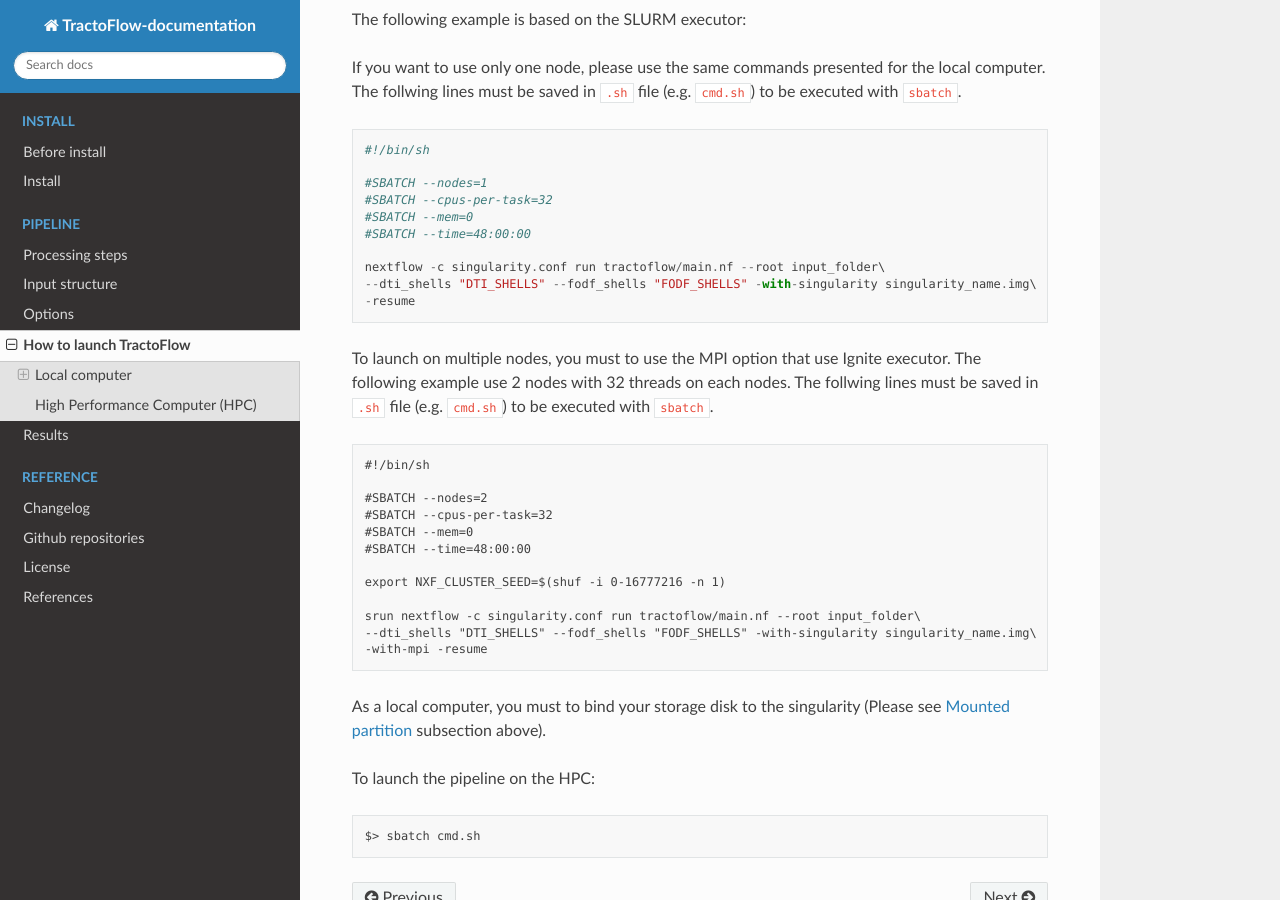
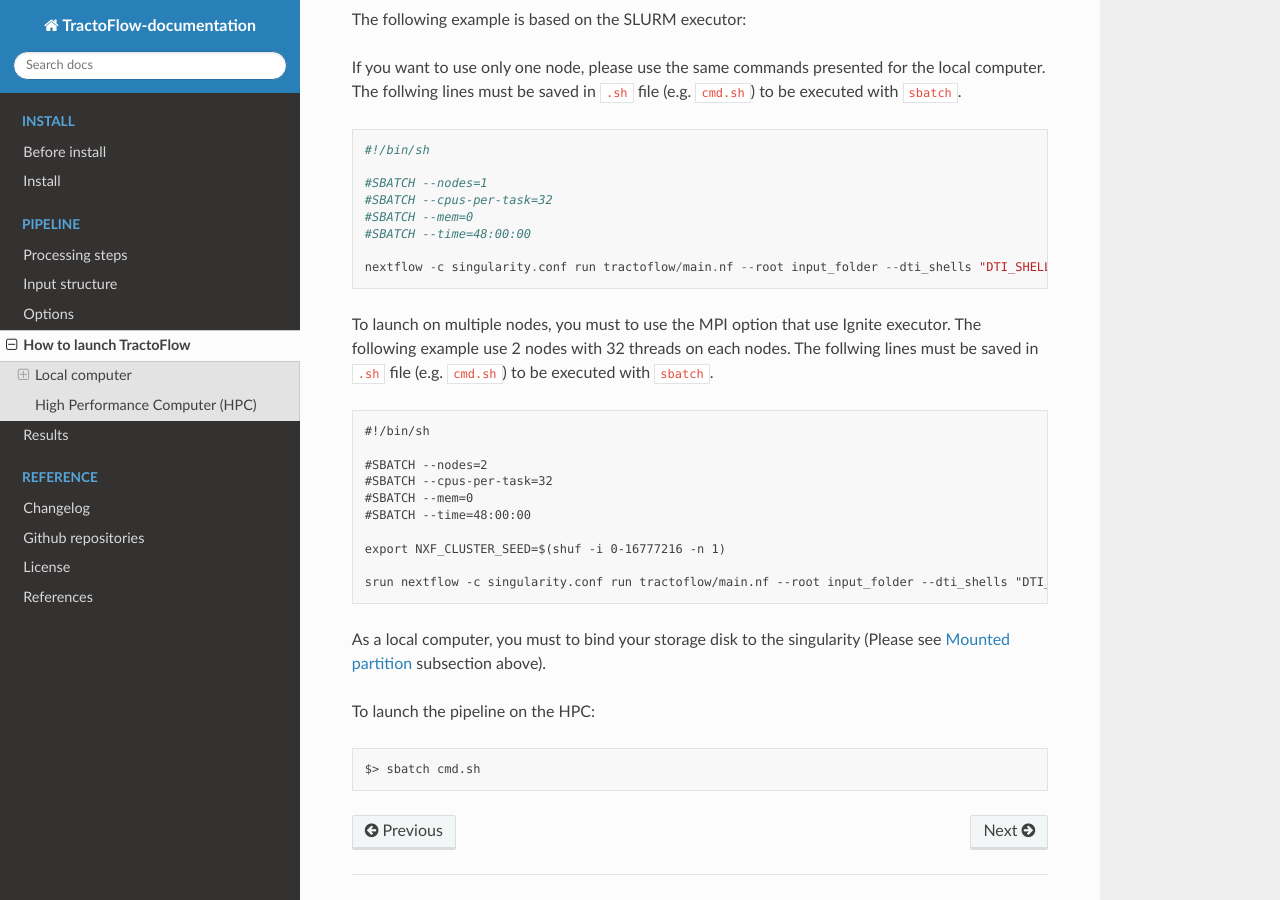
Before and after one commit to scilus/tractoflow_documentation, a Sphinx documentation site: the page built from source/pipeline/launch.rst, in a window 1280 px wide and 900 px high, scrolled down 989 px. Built offline with Sphinx 7.4.7 and the Read the Docs theme 2.0.0, drawn with Linux system fonts in a browser that asks for light colours.

Commit message:
Fix HPC bash

```diff
--- a/source/pipeline/launch.rst
+++ b/source/pipeline/launch.rst
@@ -61,9 +61,7 @@
     #SBATCH --mem=0
     #SBATCH --time=48:00:00
 
-    nextflow -c singularity.conf run tractoflow/main.nf --root input_folder\
-    --dti_shells "DTI_SHELLS" --fodf_shells "FODF_SHELLS" -with-singularity singularity_name.img\
-    -resume
+    nextflow -c singularity.conf run tractoflow/main.nf --root input_folder --dti_shells "DTI_SHELLS" --fodf_shells "FODF_SHELLS" -with-singularity singularity_name.img -resume
 
 To launch on multiple nodes, you must to use the MPI option that use Ignite executor.
 The following example use 2 nodes with 32 threads on each nodes. The follwing lines
@@ -80,9 +78,7 @@
 
     export NXF_CLUSTER_SEED=$(shuf -i 0-16777216 -n 1)
 
-    srun nextflow -c singularity.conf run tractoflow/main.nf --root input_folder\
-    --dti_shells "DTI_SHELLS" --fodf_shells "FODF_SHELLS" -with-singularity singularity_name.img\
-    -with-mpi -resume
+    srun nextflow -c singularity.conf run tractoflow/main.nf --root input_folder --dti_shells "DTI_SHELLS" --fodf_shells "FODF_SHELLS" -with-singularity singularity_name.img -with-mpi -resume
 
 As a local computer, you must to bind your storage disk to the singularity (Please see :ref:`mounted_partition` subsection above).
 
```
